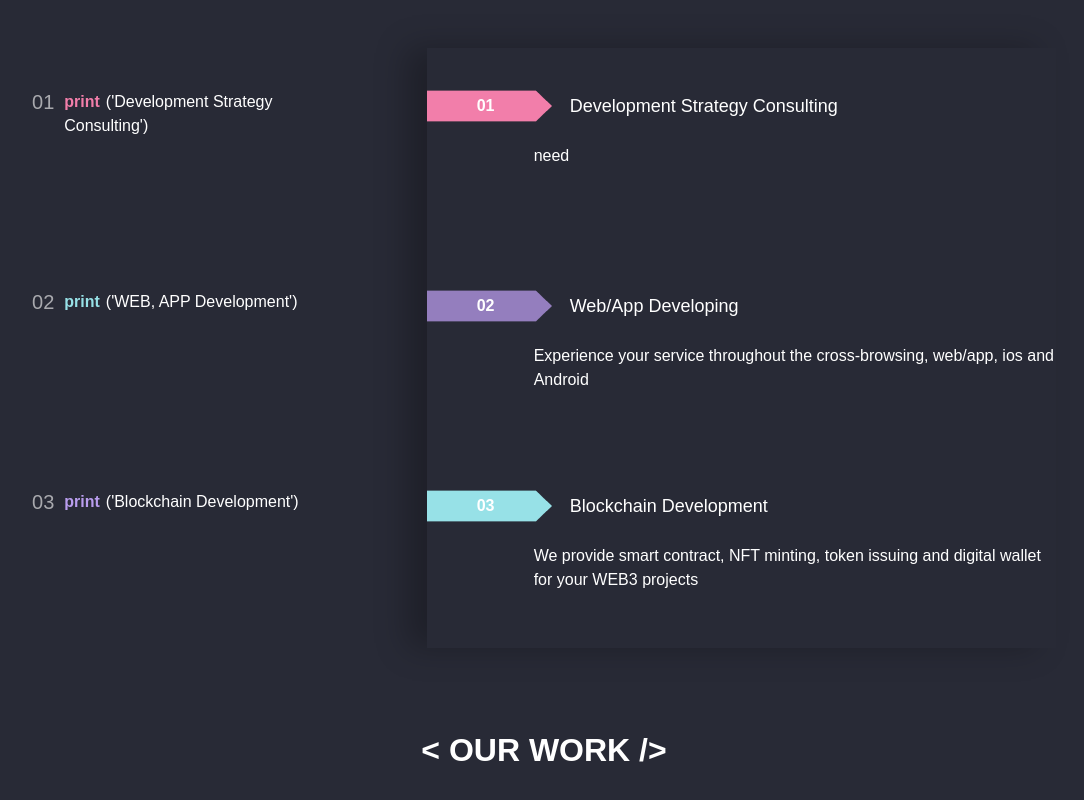
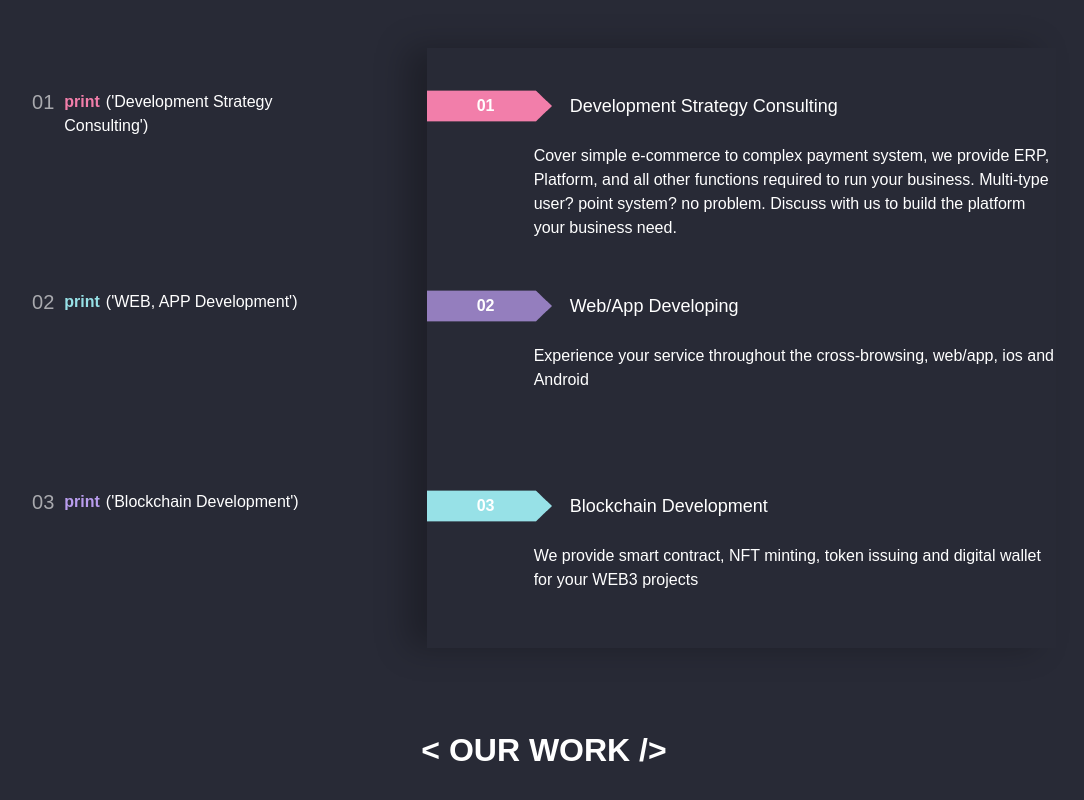
Before and after one commit to lillyYu/itda-platform, a React (Create React App) app in the folder client/: page / in a window 1280 px wide. Shown: the part 998-1798 px from the top of the page, without its empty margins (96-1180 px from the left). Built offline with nearby package versions, Linux system fonts and the light colour scheme; no server answers; a web font is replaced by a local one.

Commit message:
commit after map redirecting and done with locale

```diff
--- a/client/src/components/contact-form/Map.js
+++ b/client/src/components/contact-form/Map.js
@@ -16,7 +16,7 @@ const Map = ({language}) => {
       >
         <Marker
           icon={anchor}
-          position={{ lat: 37.492708, lng: 127.015470 }}
+          position={{ lat: 37.4926680, lng: 127.0154930 }}
           animation={2}
           title={
             language === "ko"
--- a/client/src/data/our-business.json
+++ b/client/src/data/our-business.json
@@ -7,7 +7,7 @@
     "subTitleKo" : "개발전략 컨설팅",
     "subTitleEn" : "Development Strategy Consulting",
     "contentKo" : "간단한 상품판매부터 입점형 쇼핑몰의 복잡한 정산, 재고관리까지 이커머스를 운영하는데 필요한 기능구축, 다수유저간의 인터렉션부터 포인트관리까지 모든분야의 플랫폼을 제작한 경험이 있는 개발팀에서 당신의 사업에 맞는 플랫폼을 만들어드립니다.",
-    "contentEn" : "need"
+    "contentEn" : "Cover simple e-commerce to complex payment system, we provide ERP, Platform, and all other functions required to run your business. Multi-type user? point system? no problem. Discuss with us to build the platform your business need."
   },
   {
     "id" : 2,
--- a/client/src/pages/landing/ContactUs.js
+++ b/client/src/pages/landing/ContactUs.js
@@ -49,7 +49,7 @@ const ContactUs = ({sections}) => {
           <CodeTitle title="ITDA Address"/>
 
           <div className="naver-map">
-            {/* <Map language={language}/> */}
+            <Map language={language}/>
           </div>
 
           <ul>
```
